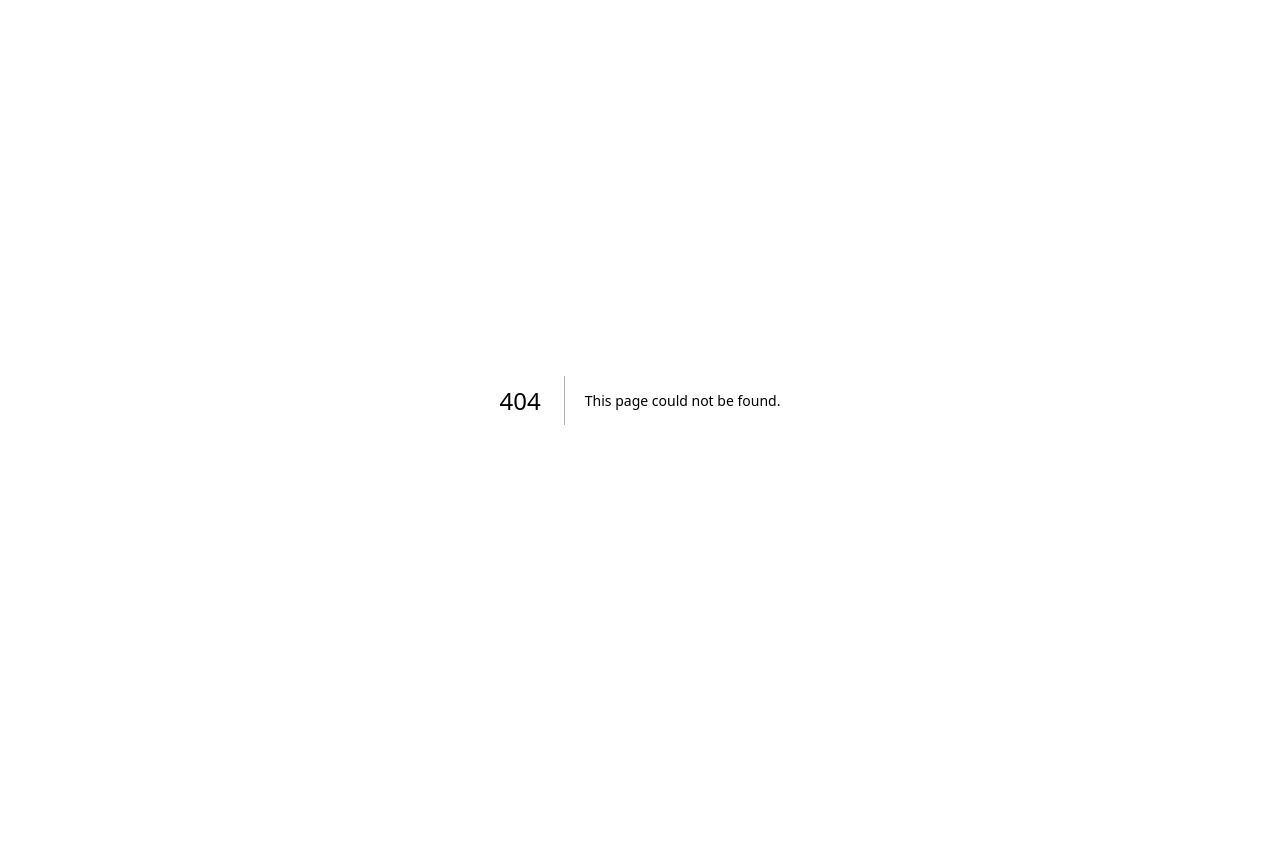
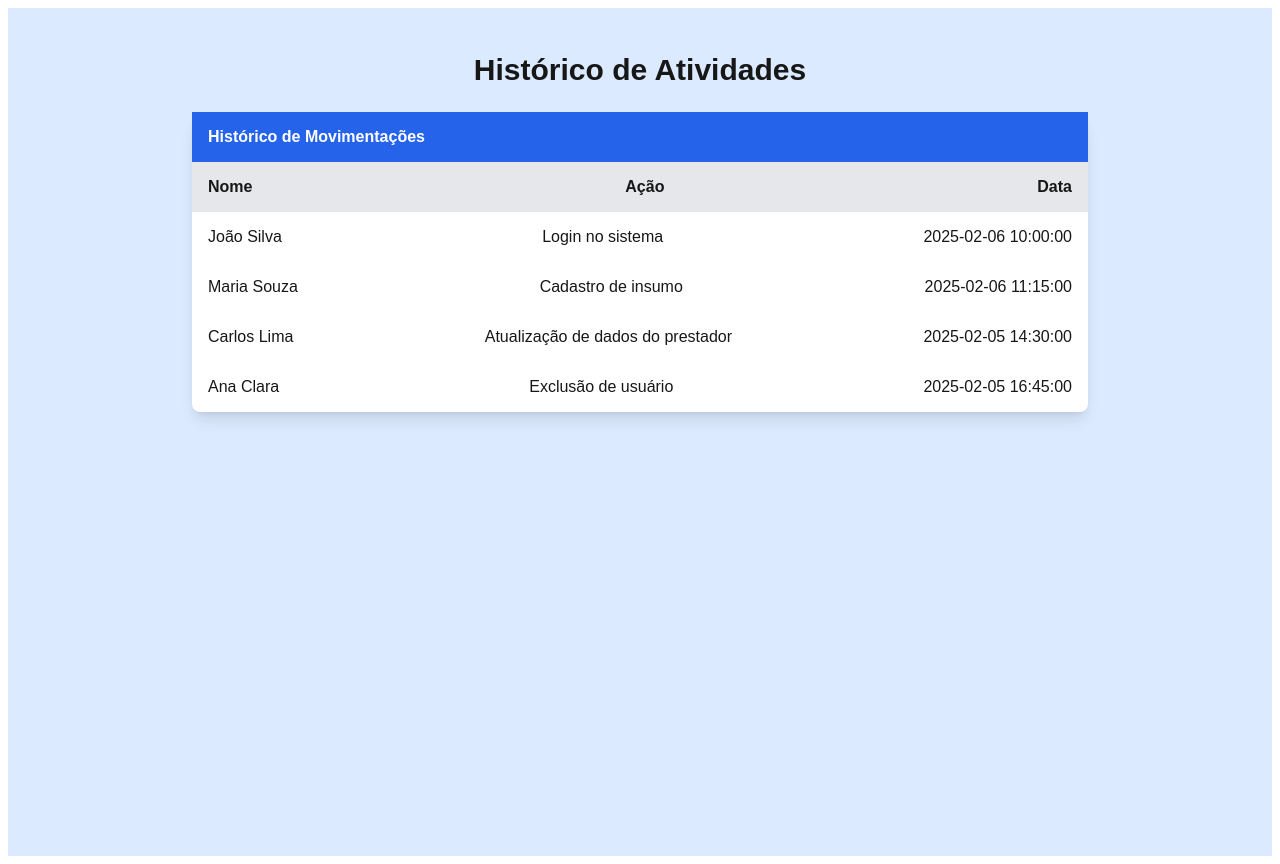
Before and after one commit to brunaalrez/strongblocks, a Next.js app: page /historico in a window 1280 px wide. Before the commit this address had no page. Before the commit the page ends 800 px from the top, so only its background shows below. Built offline with nearby package versions, Linux system fonts and the light colour scheme.

Commit message:
criei a tela de historico
criei a tela de historico

```diff
--- /dev/null
+++ b/app/historico/page.js
@@ -0,0 +1,43 @@
+import React from 'react';
+
+export default function HistoricoAtividades() {
+  return (
+    <div className="flex flex-col items-center min-h-screen bg-blue-100 p-6">
+      <h1 className="text-3xl font-bold mb-6">Histórico de Atividades</h1>
+
+      <div className="w-full max-w-4xl bg-white shadow-lg rounded-lg">
+        <div className="bg-blue-600 text-white p-4 font-semibold">Histórico de Movimentações</div>
+
+        <div className="p-4 flex justify-between font-bold bg-gray-200">
+          <span>Nome</span>
+          <span>Ação</span>
+          <span>Data</span>
+        </div>
+
+        <div className="border-b hover:bg-blue-50 p-4 flex justify-between">
+          <span>João Silva</span>
+          <span>Login no sistema</span>
+          <span>2025-02-06 10:00:00</span>
+        </div>
+
+        <div className="border-b hover:bg-blue-50 p-4 flex justify-between">
+          <span>Maria Souza</span>
+          <span>Cadastro de insumo</span>
+          <span>2025-02-06 11:15:00</span>
+        </div>
+
+        <div className="border-b hover:bg-blue-50 p-4 flex justify-between">
+          <span>Carlos Lima</span>
+          <span>Atualização de dados do prestador</span>
+          <span>2025-02-05 14:30:00</span>
+        </div>
+
+        <div className="border-b hover:bg-blue-50 p-4 flex justify-between">
+          <span>Ana Clara</span>
+          <span>Exclusão de usuário</span>
+          <span>2025-02-05 16:45:00</span>
+        </div>
+      </div>
+    </div>
+  );
+}
```
Also changed, not shown: app/historico/historico.js (added).
